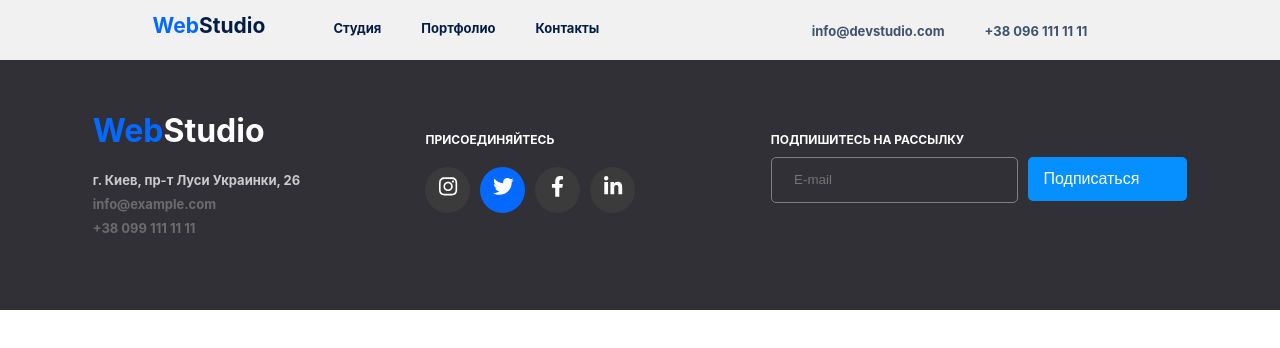
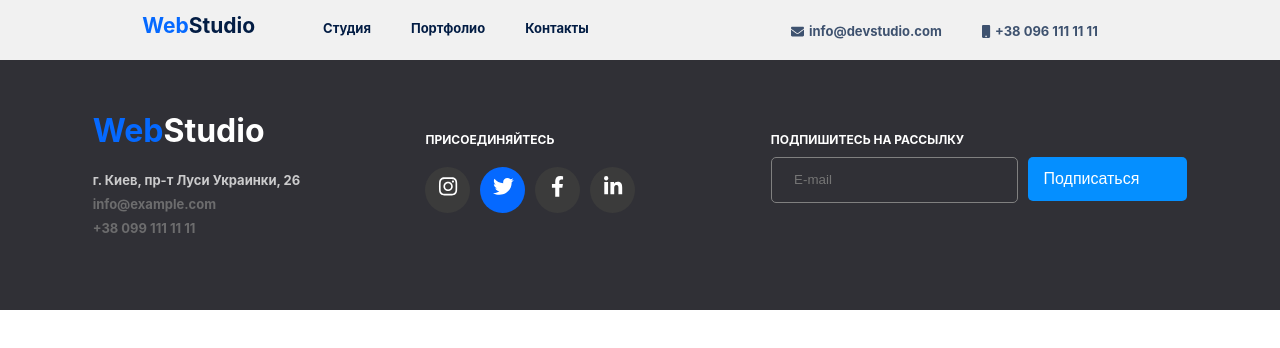
Before and after one commit to menzheha-maksym/react_frontend_technical_task1, a React (Create React App) app: page / in a window 1280 px wide. Shown: the top 348 px of the page. Built offline with nearby package versions, Linux system fonts and the light colour scheme.

Commit message:
add icons to header

```diff
--- a/src/components/header/Header.component.css
+++ b/src/components/header/Header.component.css
@@ -72,5 +72,8 @@
 
 .contact:hover {
     color: #066aff;
+}
 
+.contact i {
+    margin-right: 5px;
 }
--- a/src/components/header/Header.component.tsx
+++ b/src/components/header/Header.component.tsx
@@ -1,3 +1,5 @@
+import { faEnvelope, faMobile } from '@fortawesome/free-solid-svg-icons';
+import { FontAwesomeIcon } from '@fortawesome/react-fontawesome';
 import React from 'react'
 import './Header.component.css';
 
@@ -11,8 +13,8 @@ export default function Header() {
                 <a className="nav-link nav-link-grow-up" href="#3">Контакты</a>
             </div>
             <div className="contacts">
-                <a className="contact" href="#4">info@devstudio.com</a>
-                <a className="contact" href="#5">+38 096 111 11 11</a>
+                <a className="contact" href="#4"><i><FontAwesomeIcon icon={faEnvelope}/></i>info@devstudio.com</a>
+                <a className="contact" href="#5"><i><FontAwesomeIcon icon={faMobile}/></i>+38 096 111 11 11</a>
             </div>
         </div>
     )
```
